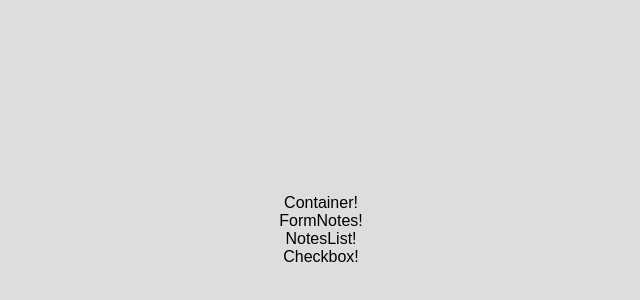
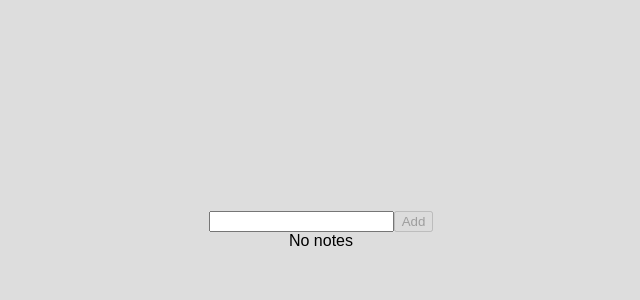
Before and after one commit to adriana75/notesEnsolvers, a React (Create React App) app in the folder frontEnd/notes/: page / in a window 1280 px wide. Shown: the part 170-470 px from the top of the page, without its empty margins (319-959 px from the left). Built offline with nearby package versions, Linux system fonts and the light colour scheme.

Commit message:
"Componentes básicos"

```diff
--- a/frontEnd/notes/src/components/Checkbox.jsx
+++ b/frontEnd/notes/src/components/Checkbox.jsx
@@ -1,9 +1,15 @@
-import React from "react";
+import React, { Fragment } from "react";
 
-const Checkbox = () => {
+const Checkbox = props => {
+    const { onChange, data: {id, description, done}} = props;
     return (
-        <div>Checkbox!</div>
-    )
-}
+        <Fragment>
+            <label className="list newItem">
+                <input className="listState" name = {id} type="checkbox" defaultChecked =  {done} onChange = {onChange}/>
+                <div className="listText">{description}</div>
+            </label>
+        </Fragment>
+    );
+};
 
 export default Checkbox;
--- a/frontEnd/notes/src/components/Container.jsx
+++ b/frontEnd/notes/src/components/Container.jsx
@@ -1,14 +1,17 @@
 import React from "react";
+import { useState } from "react";
 
 import FormNotes from "./FormNotes";
 import NotesList from "./NotesList";
 
 const Container = () => {
+    const [list, setList] = useState([]);
+    const handleAddItem = addItem => { setList([...list, addItem]); };
+
     return (
         <div>
-            Container!
-            <FormNotes />
-            <NotesList />
+            <FormNotes handleAddItem = {handleAddItem} />
+            <NotesList list = {list} setList = {setList}/>
         </div>
     )
 }
--- a/frontEnd/notes/src/components/FormNotes.jsx
+++ b/frontEnd/notes/src/components/FormNotes.jsx
@@ -1,8 +1,29 @@
 import React from "react";
+import { useState } from "react";
 
-const FormNotes = () => {
+const FormNotes = props => {
+    const [description, setDescription] = useState("");
+    const { handleAddItem } = props;
+
+    const handleSubmit = e => {
+        e.preventDefault();
+        handleAddItem ({
+            done: false,
+            id: (+new Date()).toString(),
+            description
+        });
+        setDescription("");
+    };
+
     return (
-        <div>FormNotes!</div>
+        <form onSubmit={handleSubmit}>
+            <div className="notes">
+                <div className="input">
+                    <input type="text" className="inputText" value = {description} onChange = {e => setDescription(e.target.value)}/>
+                    <button className="btn color1" disabled = {description ? "" : "disabled"}>Add</button>
+                </div>
+            </div>
+        </form>
     )
 };
 
--- a/frontEnd/notes/src/components/NotesList.jsx
+++ b/frontEnd/notes/src/components/NotesList.jsx
@@ -1,11 +1,26 @@
 import React from "react";
 import Checkbox from "./Checkbox";
 
-const NotesList = () => {
+const NotesList = props => {
+    const { list, setList } = props;
+    const onChangeStatus = e => {
+        const {name, checked} = e.target;
+        const update = list.map(element => ({
+            ...element,
+            done: element.id === name ? checked : element.done}));
+        setList(update);
+    };
+    const onRemoveNotes = e => {
+        const update = list.filter(element => !element.done);
+        setList(update);
+    }
+    const chbox = list.map(element => (<Checkbox key = {element.id} data = {element} onChange = {onChangeStatus}/>));
     return (
-        <div>
-            NotesList!
-            <Checkbox />
+        <div className="notes">
+            {list.length ? chbox : "No notes"}
+            {list.length ? (<p>
+                <button className="btn color2" onClick={onRemoveNotes}>Delete all</button>
+            </p>) : null}
         </div>
     )
 };
```
